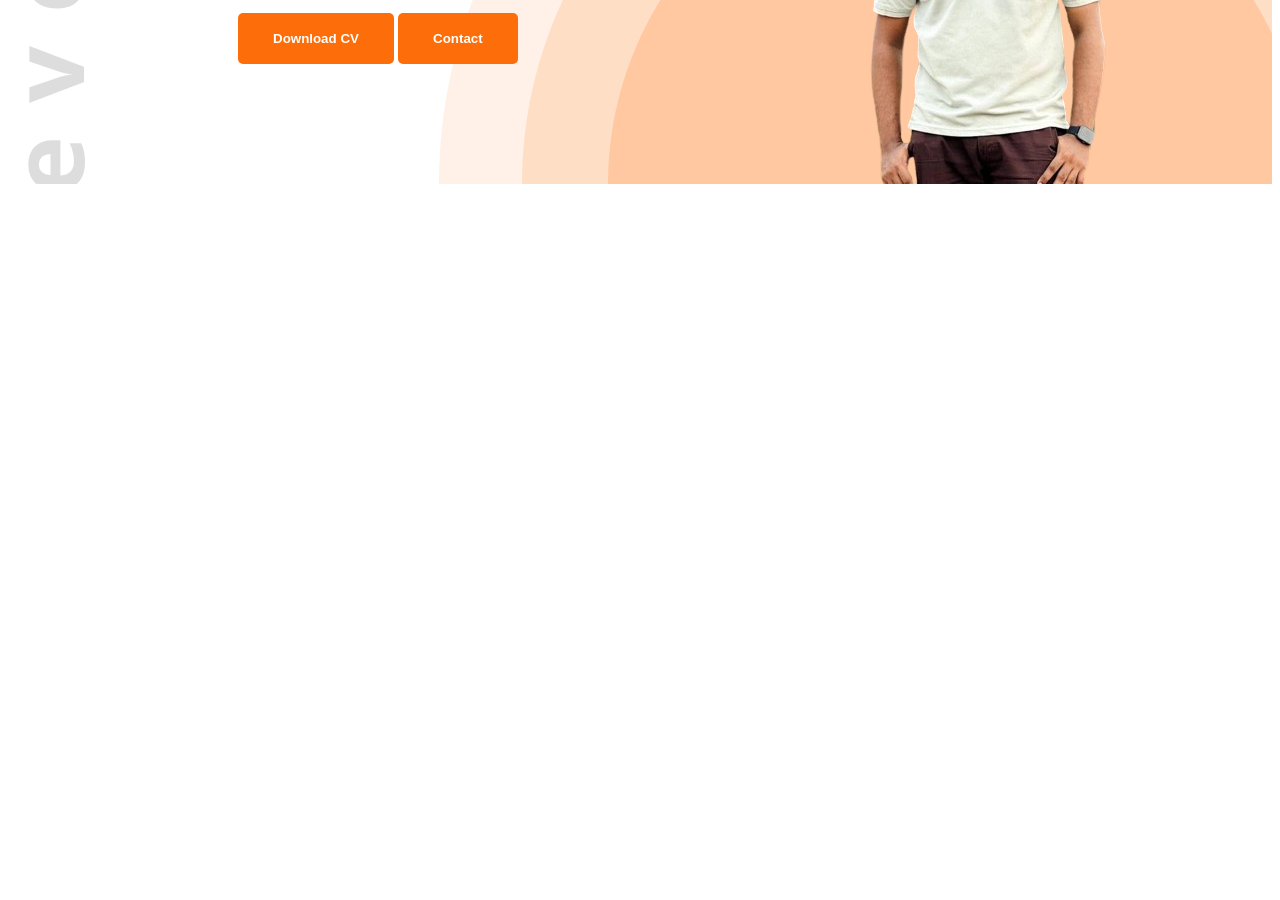
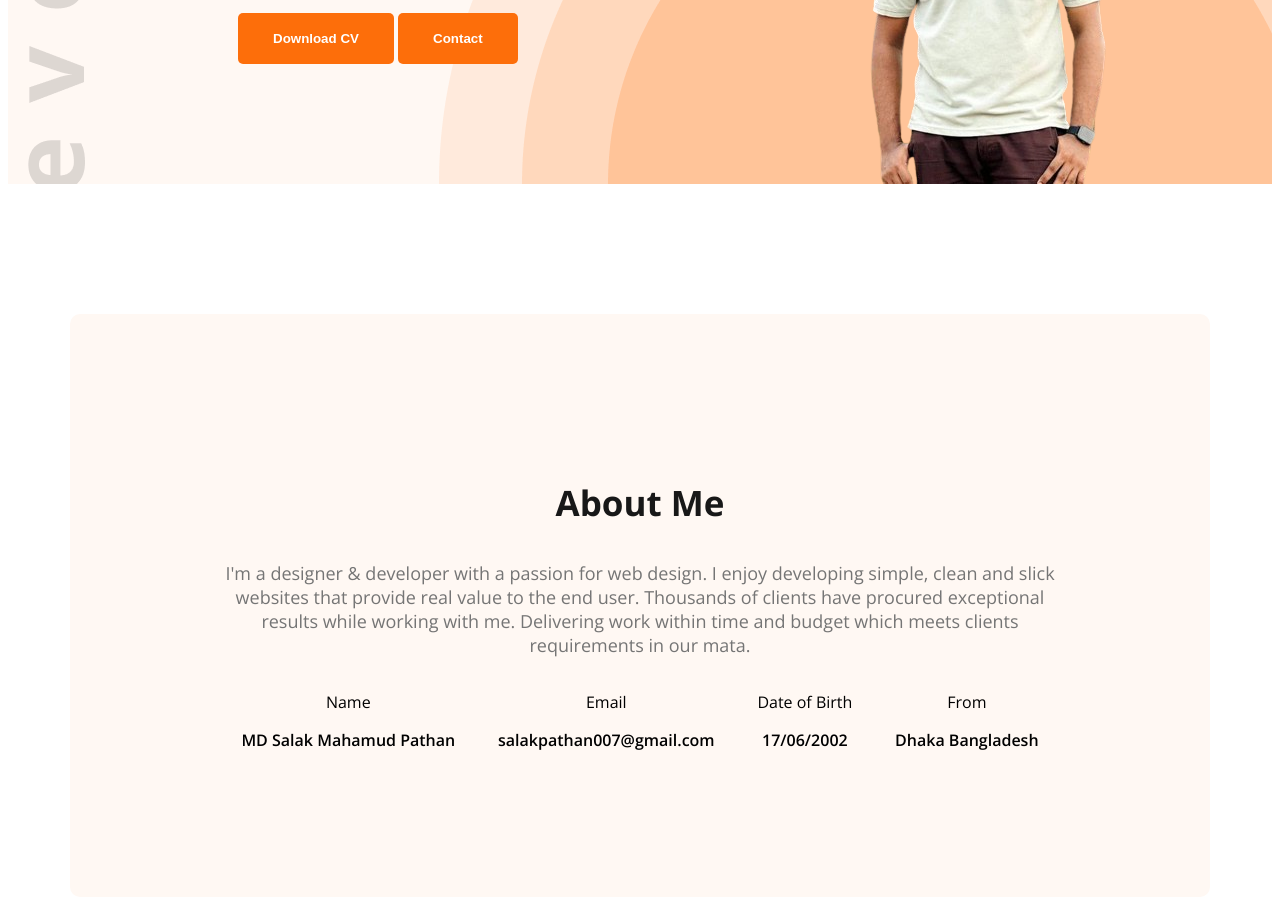
Before and after one commit to Salak-Pathan/my-portfolio, a plain HTML site: page index.html in a window 1280 px wide. Shown: the part 478-1378 px from the top of the page. Before the commit the page ends 800 px from the top, so only its background shows below. Drawn offline with nearby package versions, Linux system fonts and the light colour scheme.

Commit message:
about info added

```diff
--- a/index.html
+++ b/index.html
@@ -10,7 +10,7 @@
     <link rel="stylesheet" href="styles/portfolio.css">
 </head>
 <body class="open-sans-normal">
-    <header class="header">
+    <header class="header secondary-bg">
         <nav>
             <h3 class="nav-title">Salak <span class="text-primary">P</span>athan</h3>
             <ul>
@@ -23,7 +23,7 @@
             <div class="banner-content">
                 <h4 class="banner-greetings dark-2">Hi,I am</h4>
                 <h1 class="banner-title">Salak Pathan</h1>
-                <p class="banner-descrption">I am a Student of Green University o Bangladesh.Department of CSE (221-Batch).Welcome to My portfolio website, from here you can know about me and contact with me. </p>
+                <p class="banner-description">I am a Student of Green University o Bangladesh.Department of CSE (221-Batch).Welcome to My portfolio website, from here you can know about me and contact with me. </p>
                 <button class="btn-primary">Download CV</button>
                 <button class="btn-primary">Contact</button>
             </div>
@@ -36,5 +36,29 @@
 
 
     </header>
+    <main>
+        <section class="about secondary-bg">
+        <h3 class="section-title ">About Me</h3>
+        <p class="section-description">I'm a designer & developer with a passion for web design. I enjoy developing simple, clean and slick websites that provide real value to the end user. Thousands of clients have procured exceptional results while working with me. Delivering work within time and budget which meets clients requirements in our mata.</p>
+        <div class="about-items">
+            <div class="about-item">
+                <p class="item-title">Name</p>
+                <p class="item-description">MD Salak Mahamud Pathan</p>
+            </div>
+            <div class="about-item">
+                <p class="item-title">Email</p>
+                <p class="item-description">salakpathan007@gmail.com</p>
+            </div>
+            <div class="about-item">
+                <p class="item-title">Date of Birth</p>
+                <p class="item-description">17/06/2002</p>
+            </div>
+            <div class="about-item">
+                <p class="item-title">From</p>
+                <p class="item-description">Dhaka Bangladesh</p>
+            </div>
+        </div>
+    </section>
+    </main>
 </body>
 </html>
--- a/styles/portfolio.css
+++ b/styles/portfolio.css
@@ -19,6 +19,18 @@
     padding: 18px 35px;
     border-radius: 5px;
     border: none;
+}
+.secondary-bg{
+    background-color: #FFF8F3;
+}
+.section-title{
+    font-size: 35px;
+    font-weight: bold;
+    color: #181818;
+}
+.section-description{
+    font-size: 18px;
+    color:#757575 ;
 }
 /* header*/
 header{
@@ -74,3 +86,26 @@ nav li a{
 .banner-content{
     max-width: 580px;
 }
+.banner-description{
+    color: #757575;
+}
+/* about styles*/
+.about{
+    border-radius: 10px;
+    padding: 130px 150px;
+    text-align: center;
+    margin-top: 130px;
+}
+.about-items{
+    display: flex;
+    justify-content:space-around ;
+}
+.item-description{
+    font-weight: 600;
+}
+/* main*/
+main{
+    max-width: 1140px;
+    margin: 0 auto;
+
+}
```
